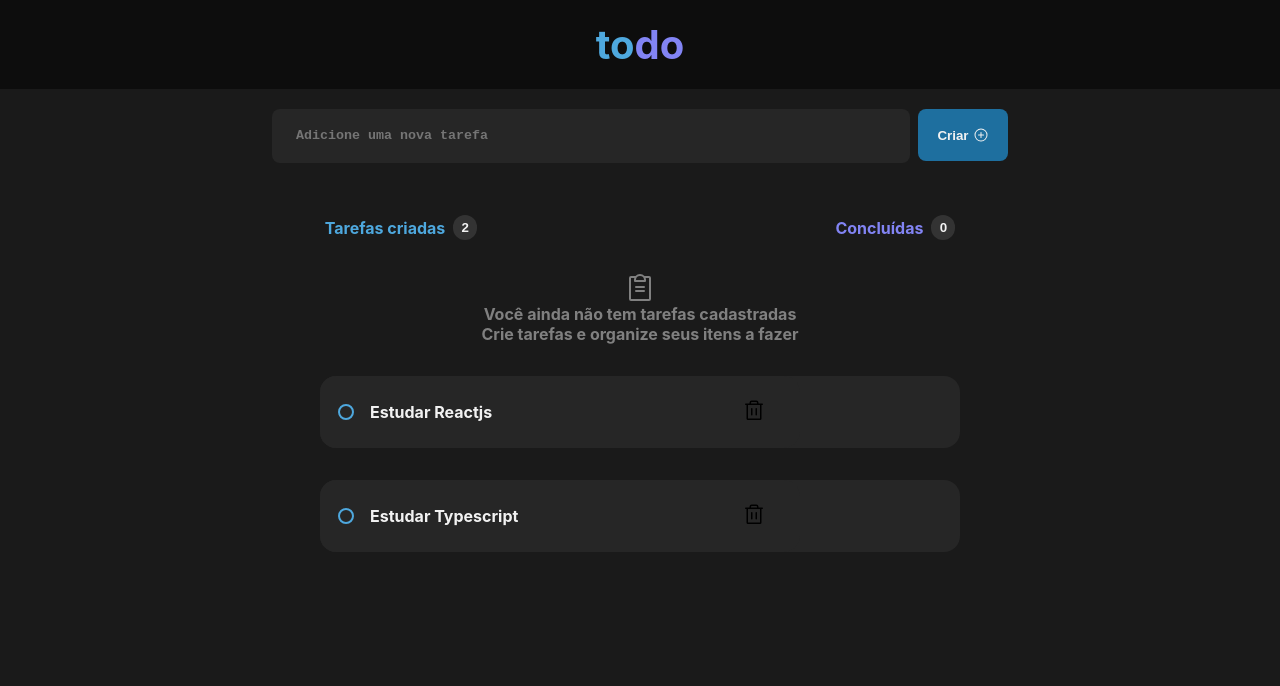
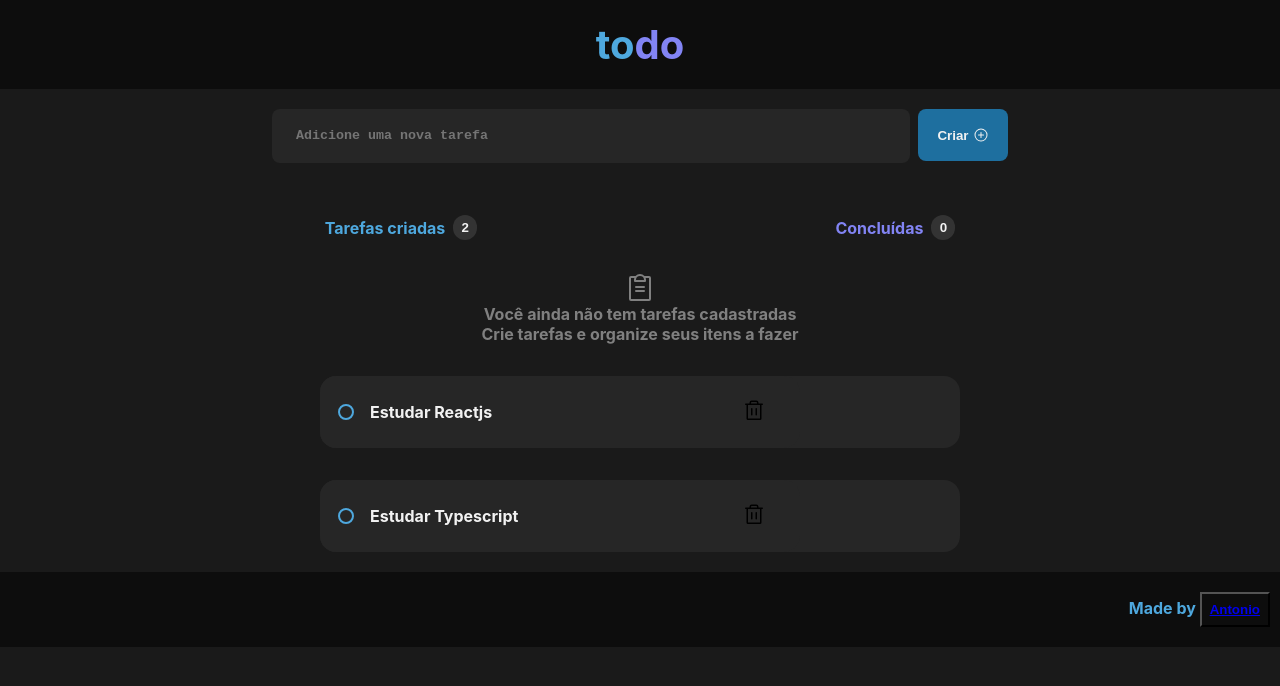
Before and after one commit to antoniobiasotti/01.2-desafio-reactjs, a React (Vite) app: page / in a window 1280 px wide. Shown: the top 686 px of the page. Built offline with nearby package versions, Linux system fonts and the light colour scheme.

Commit message:
styling Footer component

```diff
--- a/src/components/Footer.jsx
+++ b/src/components/Footer.jsx
@@ -2,8 +2,8 @@ import styles from './Footer.module.css'
 
 export function Footer() {
     return(
-        <footer>
-            <div></div>
+        <footer className={styles.Footer}>
+            <p>Made by <button><a href='https://github.com/antoniobiasotti' target='_blank'>Antonio</a></button></p>
         </footer>
     )
 }
--- a/src/components/Footer.module.css
+++ b/src/components/Footer.module.css
@@ -0,0 +1,30 @@
+.Footer {
+    font-size: medium;
+    color: var(--blue);
+    background: var(--gray-700);
+
+    display: flex;
+    justify-content: right;
+
+    padding: 1.25rem 0rem;
+    margin-top: 20px;
+}
+
+.Footer p {
+    margin-right: 10px;
+}
+
+.Footer a {
+
+}
+
+.Footer button {
+    background-color: var(--gray-700);
+    cursor: pointer;
+    padding: 8px;
+
+}
+
+.Footer button:hover {
+
+}
```
